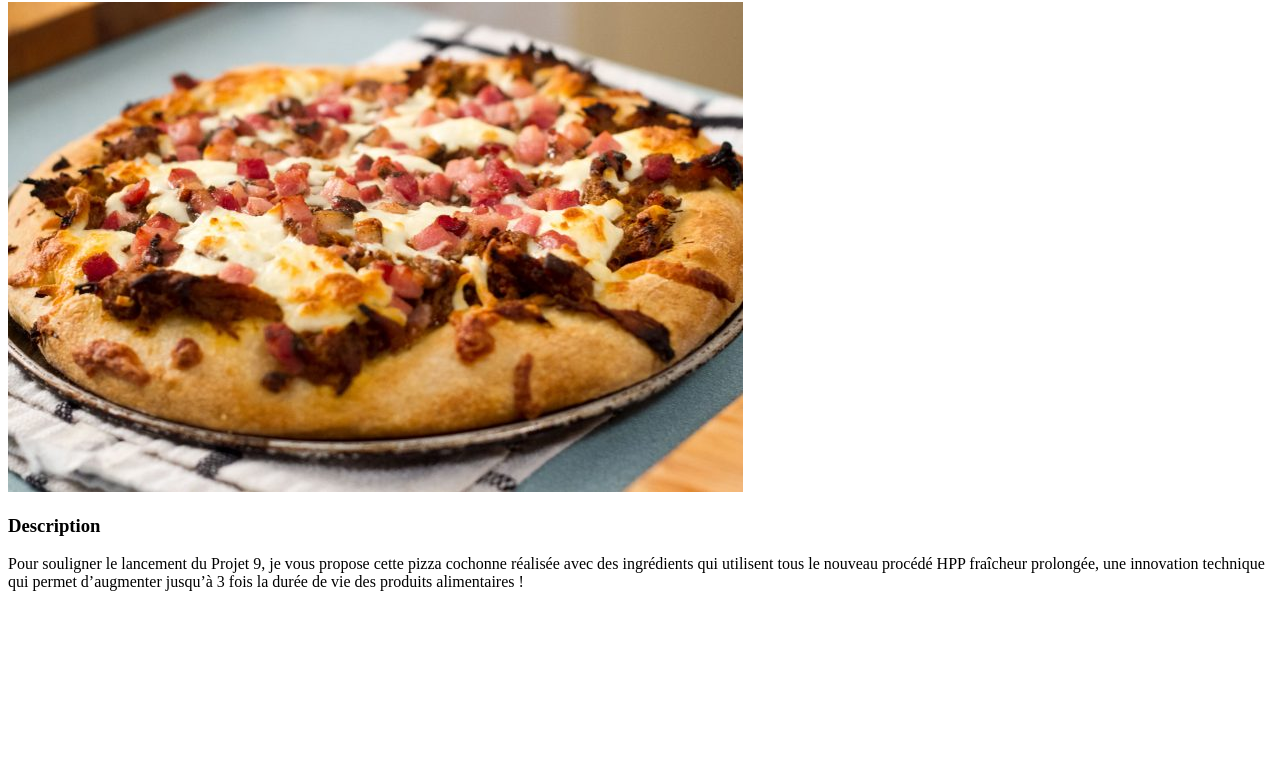
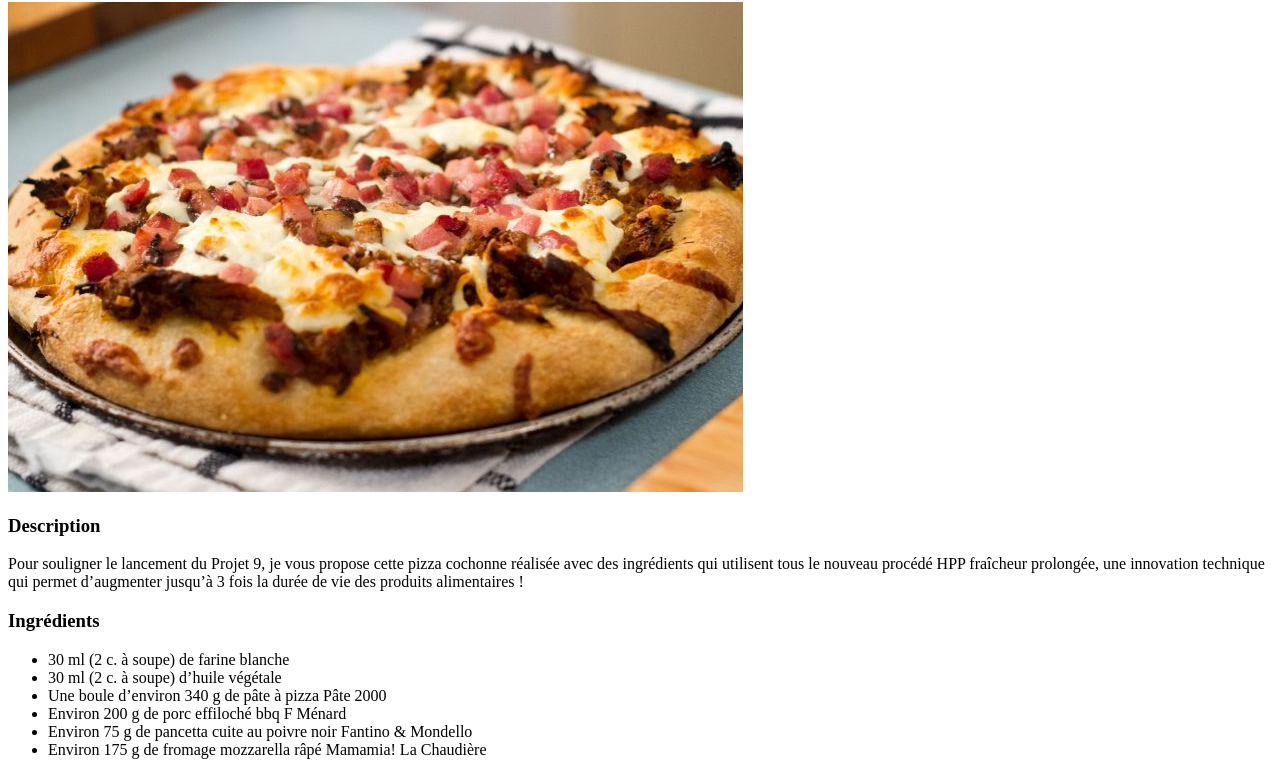
Before and after one commit to AlexForget/odin-recipes, a plain HTML site: page pages/pizza-porc.html in a window 1280 px wide. Shown: the part 78-853 px from the top of the page. Before the commit the page ends 800 px from the top, so only its background shows below. Drawn offline with Linux system fonts and the light colour scheme.

Commit message:
Ajout d'une liste des ingrédients des recettes

```diff
--- a/pages/pizza-porc.html
+++ b/pages/pizza-porc.html
@@ -13,5 +13,15 @@
     <h3>Description</h3>
     <p>Pour souligner le lancement du Projet 9, je vous propose cette pizza cochonne réalisée avec des ingrédients qui utilisent tous le nouveau procédé HPP fraîcheur prolongée, une innovation technique qui permet d’augmenter jusqu’à 3 fois la durée de vie des produits alimentaires !</p>
 
+    <h3>Ingrédients</h3>
+    <ul>
+        <li>30 ml (2 c. à soupe) de farine blanche</li>
+        <li>30 ml (2 c. à soupe) d’huile végétale</li>
+        <li>Une boule d’environ 340 g de pâte à pizza Pâte 2000</li>
+        <li>Environ 200 g de porc effiloché bbq F Ménard</li>
+        <li>Environ 75 g de pancetta cuite au poivre noir Fantino & Mondello</li>
+        <li>Environ 175 g de fromage mozzarella râpé Mamamia! La Chaudière</li>
+    </ul>
+
 </body>
 </html>
```
Also changed, not shown: pages/pate-pizza.html (+9 -0 lines), pages/pretzel-dog.html (+10 -0 lines).
